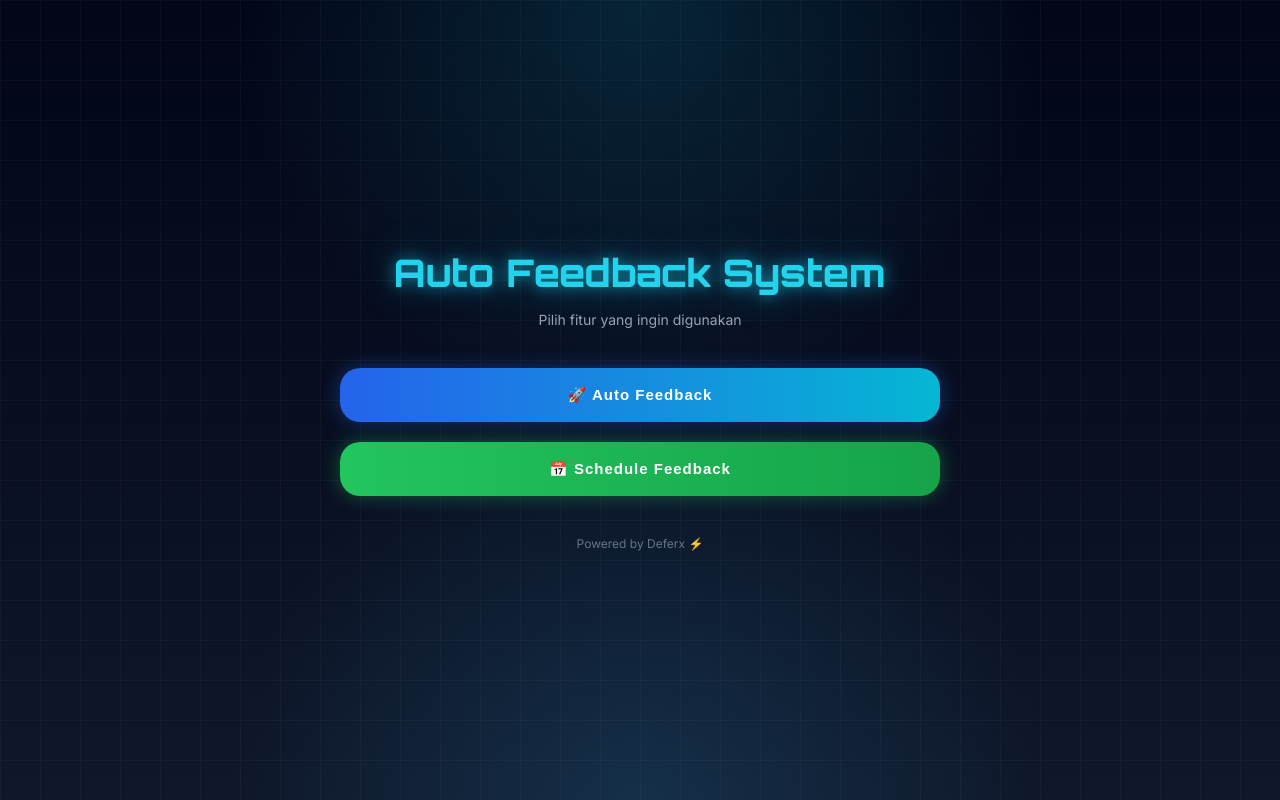
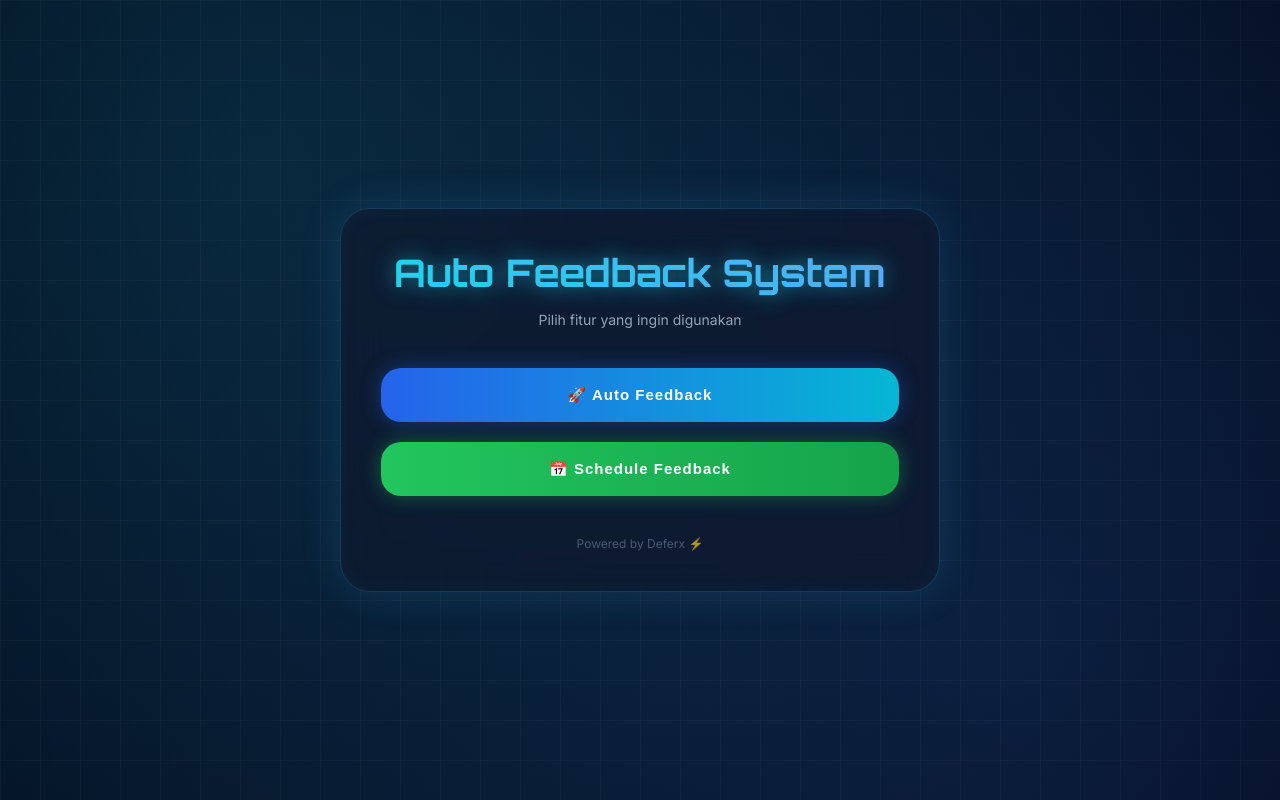
Before and after one commit to Ifhdhd/jv, a website: page index.html in a window 1280 px wide. Drawn offline with Linux system fonts and the light colour scheme.

Commit message:
Update style.css

```diff
--- a/style.css
+++ b/style.css
@@ -1,4 +1,4 @@
-@import url('https://fonts.googleapis.com/css2?family=Orbitron:wght@400;600;800&family=Inter:wght@400;500;600&display=swap');
+@import url('https://fonts.googleapis.com/css2?family=Orbitron:wght@500;700;900&family=Inter:wght@400;500;600&display=swap');
 
 *{
   margin:0;
@@ -6,29 +6,26 @@
   box-sizing:border-box;
 }
 
-:root{
-  --bg:#020617;
-  --blue:#38bdf8;
-  --cyan:#22d3ee;
-  --green:#22c55e;
-}
-
-/* BACKGROUND */
 body{
   font-family:'Inter',sans-serif;
+  height:100vh;
+  display:flex;
+  justify-content:center;
+  align-items:center;
 
   background:
-    radial-gradient(circle at top, rgba(34,211,238,.15), transparent 40%),
-    radial-gradient(circle at bottom, rgba(56,189,248,.15), transparent 40%),
-    linear-gradient(180deg,#020617 0%,#0f172a 100%);
+    radial-gradient(circle at 20% 20%, rgba(34,211,238,.15), transparent),
+    radial-gradient(circle at 80% 80%, rgba(59,130,246,.15), transparent),
+    #020617;
 
   color:white;
+  overflow:hidden;
 }
 
 /* GRID EFFECT */
 body::before{
   content:"";
-  position:fixed;
+  position:absolute;
   inset:0;
 
   background-image:
@@ -36,129 +33,131 @@ body::before{
     linear-gradient(90deg, rgba(255,255,255,.03) 1px, transparent 1px);
 
   background-size:40px 40px;
-
-  pointer-events:none;
   z-index:-1;
 }
 
-/* LANDING */
+/* WRAPPER */
 .landing{
   text-align:center;
-  max-width:600px;
+  max-width:500px;
   width:100%;
-  animation:fadeIn 1s ease;
+  padding:40px;
+
+  border-radius:30px;
+
+  background:
+    rgba(15,23,42,.6);
+
+  backdrop-filter:blur(20px);
+
+  border:1px solid rgba(56,189,248,.2);
+
+  box-shadow:
+    0 0 40px rgba(56,189,248,.15),
+    inset 0 0 20px rgba(56,189,248,.05);
 }
 
 /* TITLE */
 .landing h1{
   font-family:'Orbitron',sans-serif;
-  font-size:40px;
-  margin-bottom:15px;
+  font-size:36px;
+  margin-bottom:10px;
 
-  color:var(--cyan);
+  background:linear-gradient(90deg,#22d3ee,#60a5fa);
+  -webkit-background-clip:text;
+  -webkit-text-fill-color:transparent;
 
   text-shadow:
-    0 0 15px rgba(34,211,238,.7),
-    0 0 40px rgba(34,211,238,.4);
+    0 0 20px rgba(34,211,238,.4);
+
+  animation: glow 2s infinite alternate;
+}
+
+@keyframes glow{
+  from{
+    text-shadow:0 0 10px rgba(34,211,238,.3);
+  }
+  to{
+    text-shadow:0 0 25px rgba(34,211,238,.7);
+  }
 }
 
 /* SUBTITLE */
 .landing p{
   color:#94a3b8;
-  margin-bottom:40px;
+  margin-bottom:35px;
+  font-size:14px;
 }
 
 /* BUTTON GROUP */
 .btn-group{
   display:flex;
   flex-direction:column;
-  gap:20px;
+  gap:18px;
 }
 
-/* BUTTON */
+/* BUTTON BASE */
 .btn-landing{
+  position:relative;
   padding:18px;
-  border-radius:20px;
+  border-radius:18px;
   font-weight:700;
   font-size:15px;
   letter-spacing:1px;
   cursor:pointer;
   border:none;
+  overflow:hidden;
   transition:.3s;
 }
 
-/* AUTO */
+/* GLOW EFFECT */
+.btn-landing::before{
+  content:"";
+  position:absolute;
+  inset:0;
+
+  background:
+    linear-gradient(
+      120deg,
+      transparent,
+      rgba(255,255,255,.25),
+      transparent
+    );
+
+  transform:translateX(-100%);
+}
+
+.btn-landing:hover::before{
+  transform:translateX(100%);
+  transition:.6s;
+}
+
+/* AUTO BUTTON */
 .btn-auto{
   background:linear-gradient(90deg,#2563eb,#06b6d4);
-  box-shadow:0 0 20px rgba(37,99,235,.4);
+  box-shadow:0 0 25px rgba(37,99,235,.4);
 }
 
 .btn-auto:hover{
   transform:translateY(-4px) scale(1.02);
-  box-shadow:0 10px 30px rgba(37,99,235,.6);
+  box-shadow:0 0 40px rgba(37,99,235,.7);
 }
 
-/* SCHEDULE */
+/* SCHEDULE BUTTON */
 .btn-schedule{
   background:linear-gradient(90deg,#22c55e,#16a34a);
-  box-shadow:0 0 20px rgba(34,197,94,.4);
+  box-shadow:0 0 25px rgba(34,197,94,.4);
 }
 
 .btn-schedule:hover{
   transform:translateY(-4px) scale(1.02);
-  box-shadow:0 10px 30px rgba(34,197,94,.6);
+  box-shadow:0 0 40px rgba(34,197,94,.7);
 }
 
 /* FOOTER */
 .footer{
-  margin-top:40px;
+  margin-top:35px;
   font-size:12px;
   color:#64748b;
+  opacity:.7;
 }
-
-/* LOADING OVERLAY */
-.loading{
-  position:fixed;
-  inset:0;
-  background:#020617;
-
-  display:flex;
-  justify-content:center;
-  align-items:center;
-
-  z-index:999;
-}
-
-.spinner{
-  width:60px;
-  height:60px;
-
-  border:4px solid rgba(255,255,255,.1);
-  border-top:4px solid var(--cyan);
-
-  border-radius:50%;
-  animation:spin 1s linear infinite;
-}
-
-/* ANIMATION */
-@keyframes spin{
-  to{ transform:rotate(360deg); }
-}
-
-@keyframes fadeIn{
-  from{
-    opacity:0;
-    transform:translateY(20px);
-  }
-  to{
-    opacity:1;
-    transform:translateY(0);
-  }
-}
-
-/* MOBILE */
-@media(max-width:600px){
-  .landing h1{
-    font-size:28px;
-  }
-  }
```
